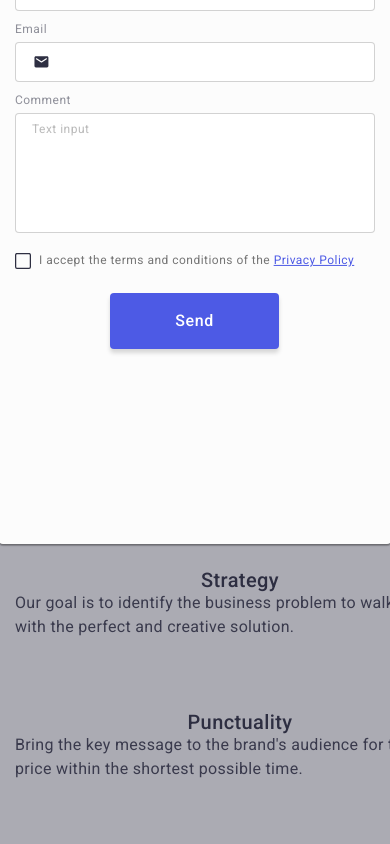
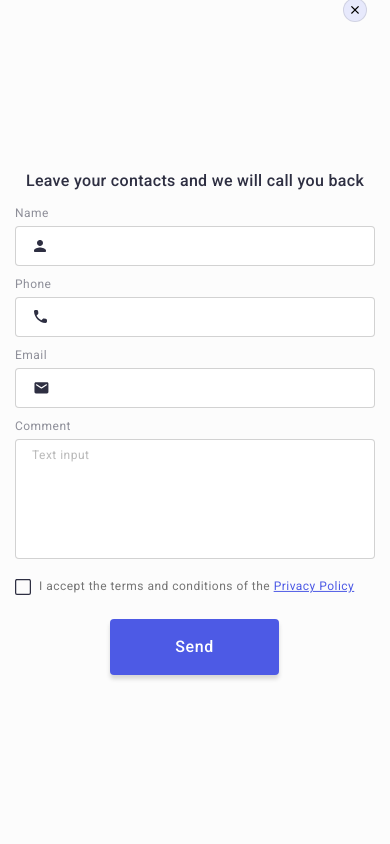
Before and after one commit to divaleriana/goit-markup-hw-07, a plain HTML site: page index.html in a window 390 px wide. Both pictures are taken after a click on the button "Order Service". Shown: the top 844 px of the page. Drawn offline with nearby package versions, Linux system fonts and the light colour scheme.

Commit message:
Update responsive.css

```diff
--- a/css/responsive.css
+++ b/css/responsive.css
@@ -425,7 +425,7 @@ img {
 .modal {
     position: absolute;
     left: 50%;
-    top: 96px;
+    top: 50%;
 
     background: #FCFCFC;
     padding-top: 50%;
```
